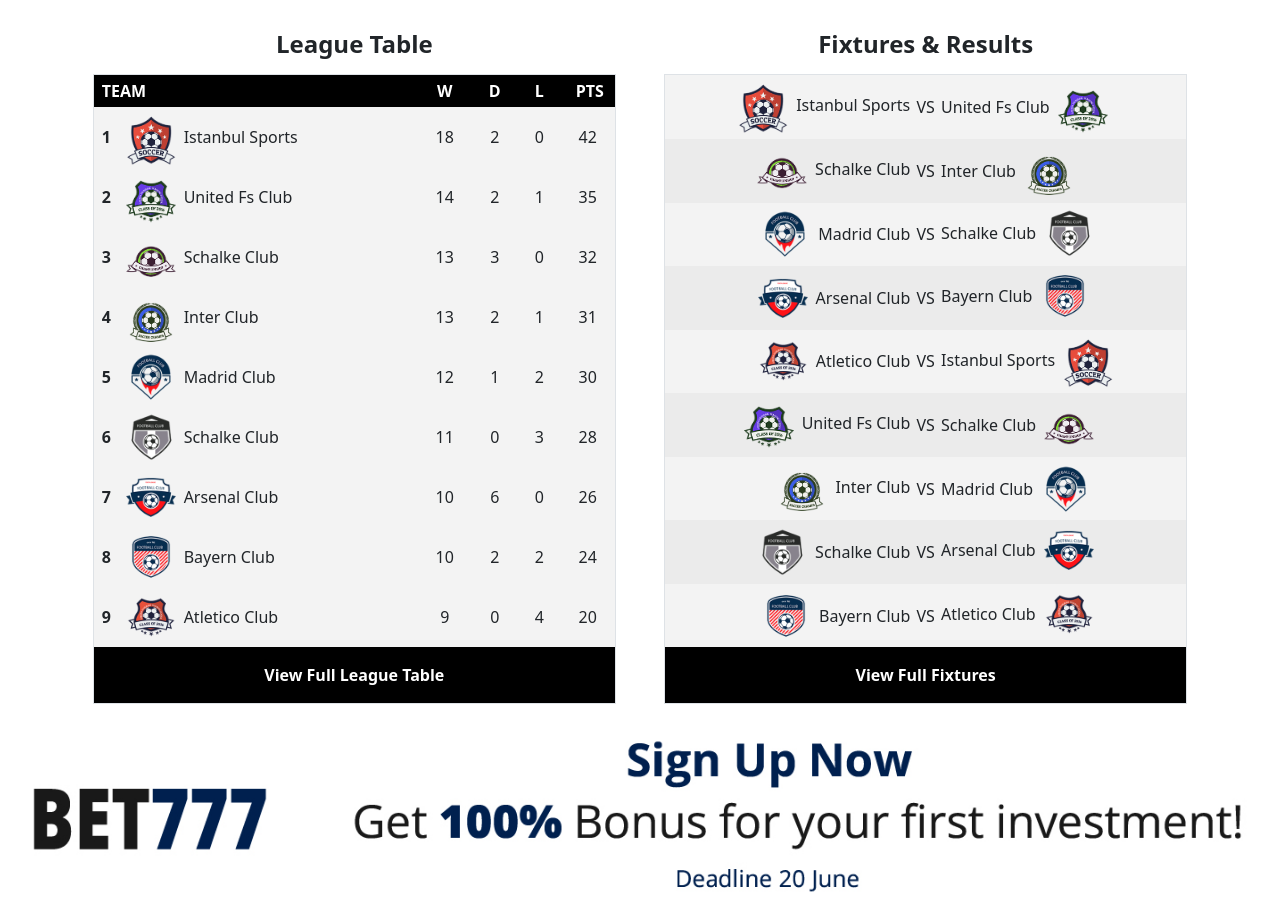
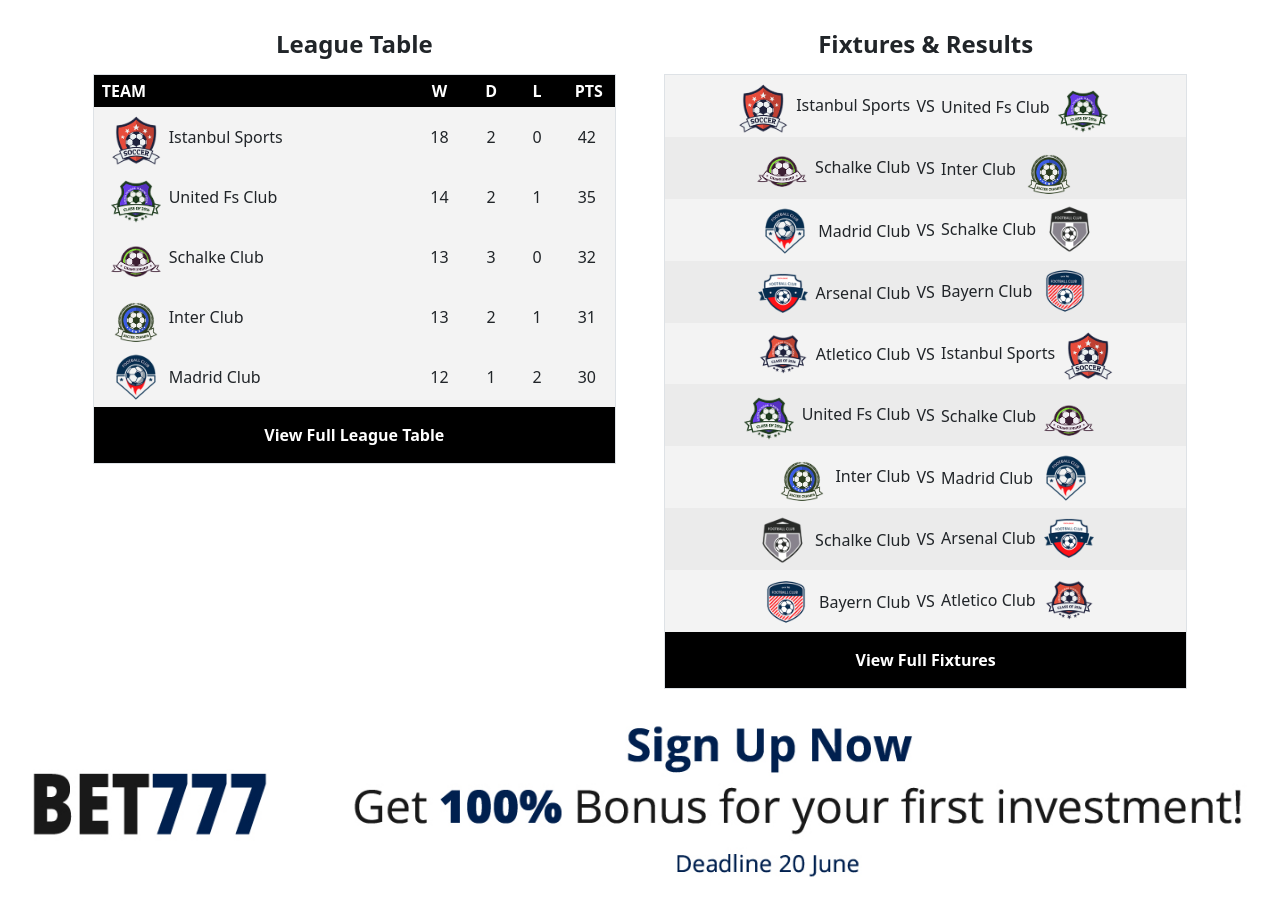
Before and after one commit to sofiacottone/proj-html-vuejs, a Vue app: page / in a window 1280 px wide. Shown: the part 2425-3329 px from the top of the page. Built offline with nearby package versions, Linux system fonts and the light colour scheme.

Commit message:
feat: add function to show more teams on click

```diff
--- a/src/components/TablesSection.vue
+++ b/src/components/TablesSection.vue
@@ -1,6 +1,28 @@
 <script>
+import { store } from '../store.js'
+
 export default {
     name: 'TablesSection',
+    data() {
+        return {
+            store,
+            showLessTeams: true,
+        }
+    },
+    methods: {
+        getImageUrl(name) {
+            return new URL(`../assets/img/${name}`, import.meta.url).href;
+        },
+    },
+    computed: {
+        teamsToDisplay() {
+            if (this.showLessTeams) {
+                return this.store.teamsInfo.slice(0, 5);
+            } else {
+                return this.store.teamsInfo;
+            }
+        },
+    },
 }
 </script>
 
@@ -9,7 +31,7 @@
         <!-- tables  -->
         <div class="d-flex justify-content-center gap-5">
             <!-- league table  -->
-            <table class="caption-top border col-5">
+            <table id="league" class="caption-top border col-5">
                 <caption class="text-center h4 fw-bold">League Table</caption>
                 <thead class="text-uppercase">
                     <th class="p-1 ps-2" colspan="2">team</th>
@@ -19,145 +41,28 @@
                     <th class="ps-1 pe-0 text-center">pts</th>
                 </thead>
                 <tbody>
-                    <tr class="text-center">
-                        <th class="py-2 ps-2 text-start text-start" scope="row">1</th>
+                    <tr v-for="team in teamsToDisplay" class="text-center">
+                        <th class="py-2 ps-2 text-start text-start" scope="row">{{ team.id }}</th>
                         <td class="d-flex align-items-center">
                             <div class="ms-club-logo me-2 my-1">
-                                <img class="img-fluid" src="../assets/img/club-1.png" alt="">
+                                <img class="img-fluid" :src="getImageUrl(team.logo)" :alt="team.name">
                             </div>
                             <span>
-                                Istanbul Sports
+                                {{ team.name }}
                             </span>
                         </td>
-                        <td>18</td>
-                        <td>2</td>
-                        <td>0</td>
-                        <td>42</td>
-                    </tr>
-                    <tr class="text-center">
-                        <th class="py-2 ps-2 text-start" scope="row">2</th>
-                        <td class="d-flex align-items-center">
-                            <div class="ms-club-logo me-2 my-1">
-                                <img class="img-fluid" src="../assets/img/club-2.png" alt="">
-                            </div>
-                            <span>
-                                United Fs Club
-                            </span>
-                        </td>
-                        <td>14</td>
-                        <td>2</td>
-                        <td>1</td>
-                        <td>35</td>
-                    </tr>
-                    <tr class="text-center">
-                        <th class="py-2 ps-2 text-start" scope="row">3</th>
-                        <td class="d-flex align-items-center">
-                            <div class="ms-club-logo me-2 my-1">
-                                <img class="img-fluid" src="../assets/img/club-3.png" alt="">
-                            </div>
-                            <span>
-                                Schalke Club
-                            </span>
-                        </td>
-                        <td>13</td>
-                        <td>3</td>
-                        <td>0</td>
-                        <td>32</td>
-                    </tr>
-                    <tr class="text-center">
-                        <th class="py-2 ps-2 text-start" scope="row">4</th>
-                        <td class="d-flex align-items-center">
-                            <div class="ms-club-logo me-2 my-1">
-                                <img class="img-fluid" src="../assets/img/club-4.png" alt="">
-                            </div>
-                            <span>
-                                Inter Club
-                            </span>
-                        </td>
-                        <td>13</td>
-                        <td>2</td>
-                        <td>1</td>
-                        <td>31</td>
-                    </tr>
-                    <tr class="text-center">
-                        <th class="py-2 ps-2 text-start" scope="row">5</th>
-                        <td class="d-flex align-items-center">
-                            <div class="ms-club-logo me-2 my-1">
-                                <img class="img-fluid" src="../assets/img/league-club-5.png" alt="">
-                            </div>
-                            <span>
-                                Madrid Club
-                            </span>
-                        </td>
-                        <td>12</td>
-                        <td>1</td>
-                        <td>2</td>
-                        <td>30</td>
-                    </tr>
-                    <tr class="text-center">
-                        <th class="py-2 ps-2 text-start" scope="row">6</th>
-                        <td class="d-flex align-items-center">
-                            <div class="ms-club-logo me-2 my-1">
-                                <img class="img-fluid" src="../assets/img/league-club-6.png" alt="">
-                            </div>
-                            <span>
-                                Schalke Club
-                            </span>
-                        </td>
-                        <td>11</td>
-                        <td>0</td>
-                        <td>3</td>
-                        <td>28</td>
-                    </tr>
-                    <tr class="text-center">
-                        <th class="py-2 ps-2 text-start" scope="row">7</th>
-                        <td class="d-flex align-items-center">
-                            <div class="ms-club-logo me-2 my-1">
-                                <img class="img-fluid" src="../assets/img/league-club-7.png" alt="">
-                            </div>
-                            <span>
-                                Arsenal Club
-                            </span>
-                        </td>
-                        <td>10</td>
-                        <td>6</td>
-                        <td>0</td>
-                        <td>26</td>
-                    </tr>
-                    <tr class="text-center">
-                        <th class="py-2 ps-2 text-start" scope="row">8</th>
-                        <td class="d-flex align-items-center">
-                            <div class="ms-club-logo me-2 my-1">
-                                <img class="img-fluid" src="../assets/img/league-club-8.png" alt="">
-                            </div>
-                            <span>
-                                Bayern Club
-                            </span>
-                        </td>
-                        <td>10</td>
-                        <td>2</td>
-                        <td>2</td>
-                        <td>24</td>
-                    </tr>
-                    <tr class="text-center">
-                        <th class="py-2 ps-2 text-start" scope="row">9</th>
-                        <td class="d-flex align-items-center">
-                            <div class="ms-club-logo me-2 my-1">
-                                <img class="img-fluid" src="../assets/img/league-club-9.png" alt="">
-                            </div>
-                            <span>
-                                Atletico Club
-                            </span>
-                        </td>
-                        <td>9</td>
-                        <td>0</td>
-                        <td>4</td>
-                        <td>20</td>
+                        <td>{{ team.win }}</td>
+                        <td>{{ team.draw }}</td>
+                        <td>{{ team.lose }}</td>
+                        <td>{{ team.points }}</td>
                     </tr>
                 </tbody>
                 <tfoot>
                     <tr class="text-center fw-bold">
-                        <td class="py-3" colspan="6">View Full League Table</td>
+                        <td @click="showLessTeams = !showLessTeams" class="py-3" colspan="6">
+                            {{ showLessTeams === true ? "View Full League Table" : "Show Less" }}
+
+                        </td>
                     </tr>
                 </tfoot>
             </table>
@@ -358,6 +263,7 @@
 
     table {
         max-width: 600px;
+        height: fit-content;
         border-collapse: collapse;
         border-style: hidden;
 
@@ -378,6 +284,8 @@
     }
 
     #fixtures {
+        height: auto;
+
         tbody {
             tr:nth-child(even) {
                 background-color: $dark-gray;
```
